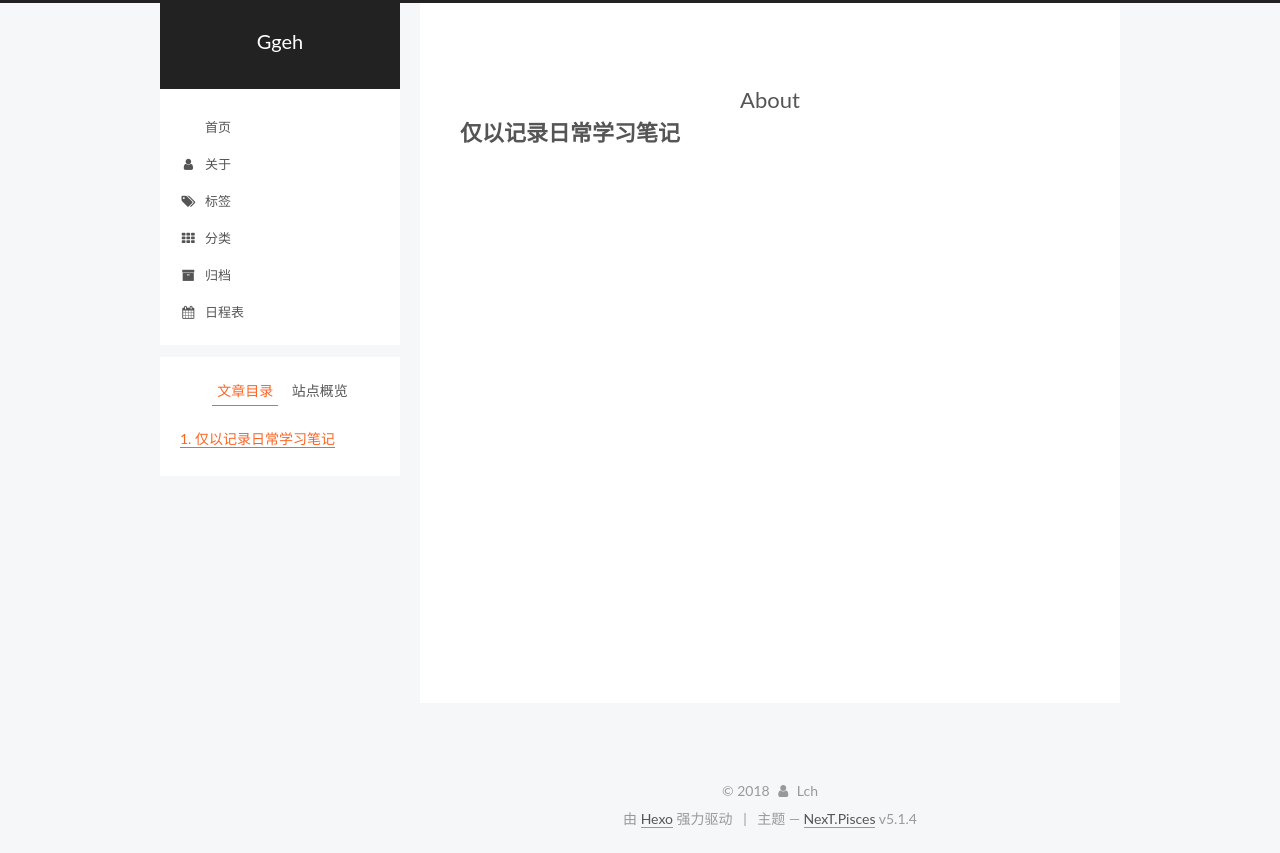
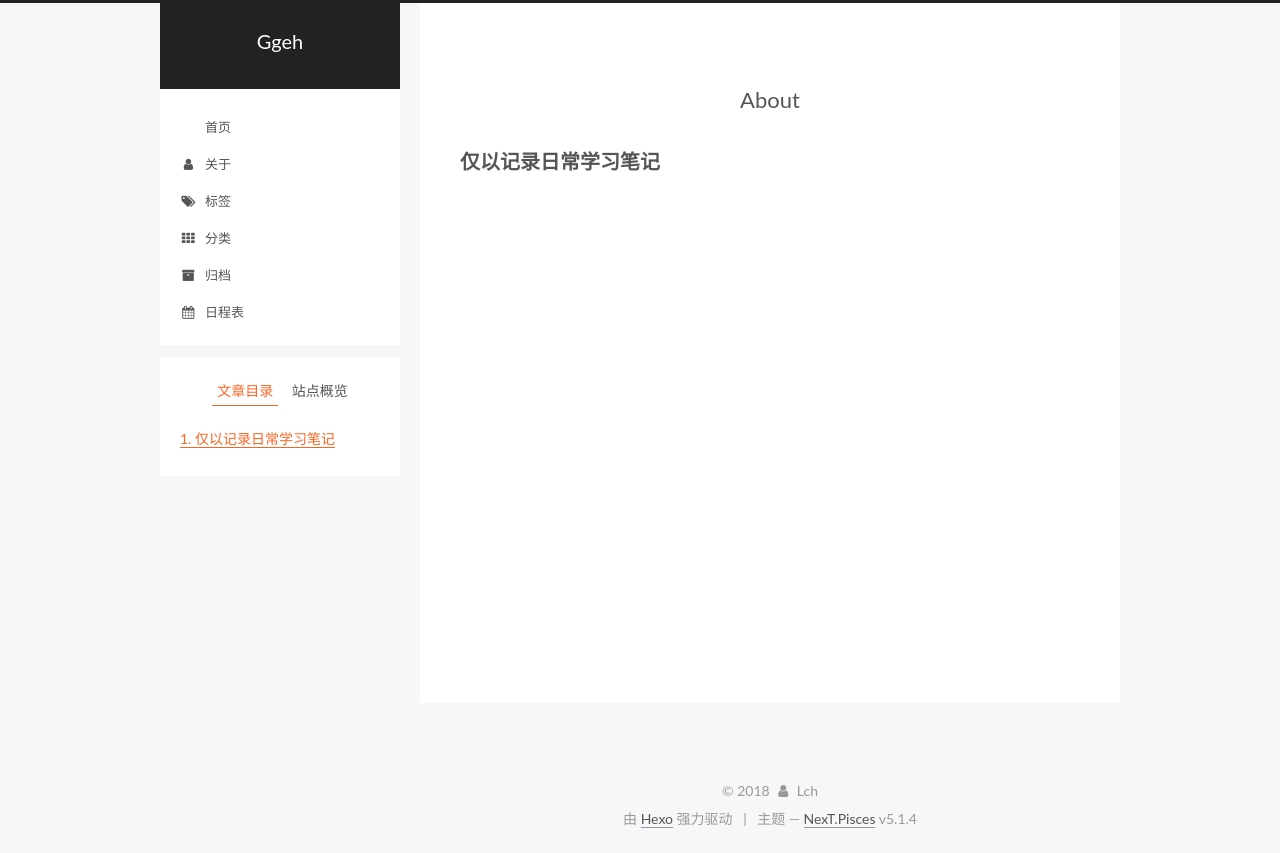
Before and after one commit to ggeh/ggeh.github.io, a plain HTML site: page about/index.html in a window 1280 px wide. Drawn offline with Linux system fonts and the light colour scheme.

Commit message:
Site updated: 2018-11-25 15:09:05

```diff
--- a/about/index.html
+++ b/about/index.html
@@ -86,7 +86,7 @@
 <meta property="og:site_name" content="Ggeh">
 <meta property="og:description" content="仅以记录日常学习笔记">
 <meta property="og:locale" content="zh-Hans">
-<meta property="og:updated_time" content="2018-11-25T15:05:57.381Z">
+<meta property="og:updated_time" content="2018-11-25T15:08:47.399Z">
 <meta name="twitter:card" content="summary">
 <meta name="twitter:title" content="About">
 <meta name="twitter:description" content="仅以记录日常学习笔记">
@@ -277,7 +277,7 @@
       <div class="post-body">
 
 
-          <h1 id="仅以记录日常学习笔记"><a href="#仅以记录日常学习笔记" class="headerlink" title="仅以记录日常学习笔记"></a>仅以记录日常学习笔记</h1>
+          <h2 id="仅以记录日常学习笔记"><a href="#仅以记录日常学习笔记" class="headerlink" title="仅以记录日常学习笔记"></a>仅以记录日常学习笔记</h2>
 
       </div>
 
@@ -381,7 +381,7 @@
 
 
 
-              <div class="post-toc-content"><ol class="nav"><li class="nav-item nav-level-1"><a class="nav-link" href="#仅以记录日常学习笔记"><span class="nav-number">1.</span> <span class="nav-text">仅以记录日常学习笔记</span></a></li></ol></div>
+              <div class="post-toc-content"><ol class="nav"><li class="nav-item nav-level-2"><a class="nav-link" href="#仅以记录日常学习笔记"><span class="nav-number">1.</span> <span class="nav-text">仅以记录日常学习笔记</span></a></li></ol></div>
 
 
           </div>
--- a/css/main.css
+++ b/css/main.css
@@ -1823,7 +1823,7 @@ pre .javascript .function {
   width: 4px;
   height: 4px;
   border-radius: 50%;
-  background: #f07840;
+  background: #91ffff;
 }
 .links-of-blogroll {
   font-size: 13px;
```
